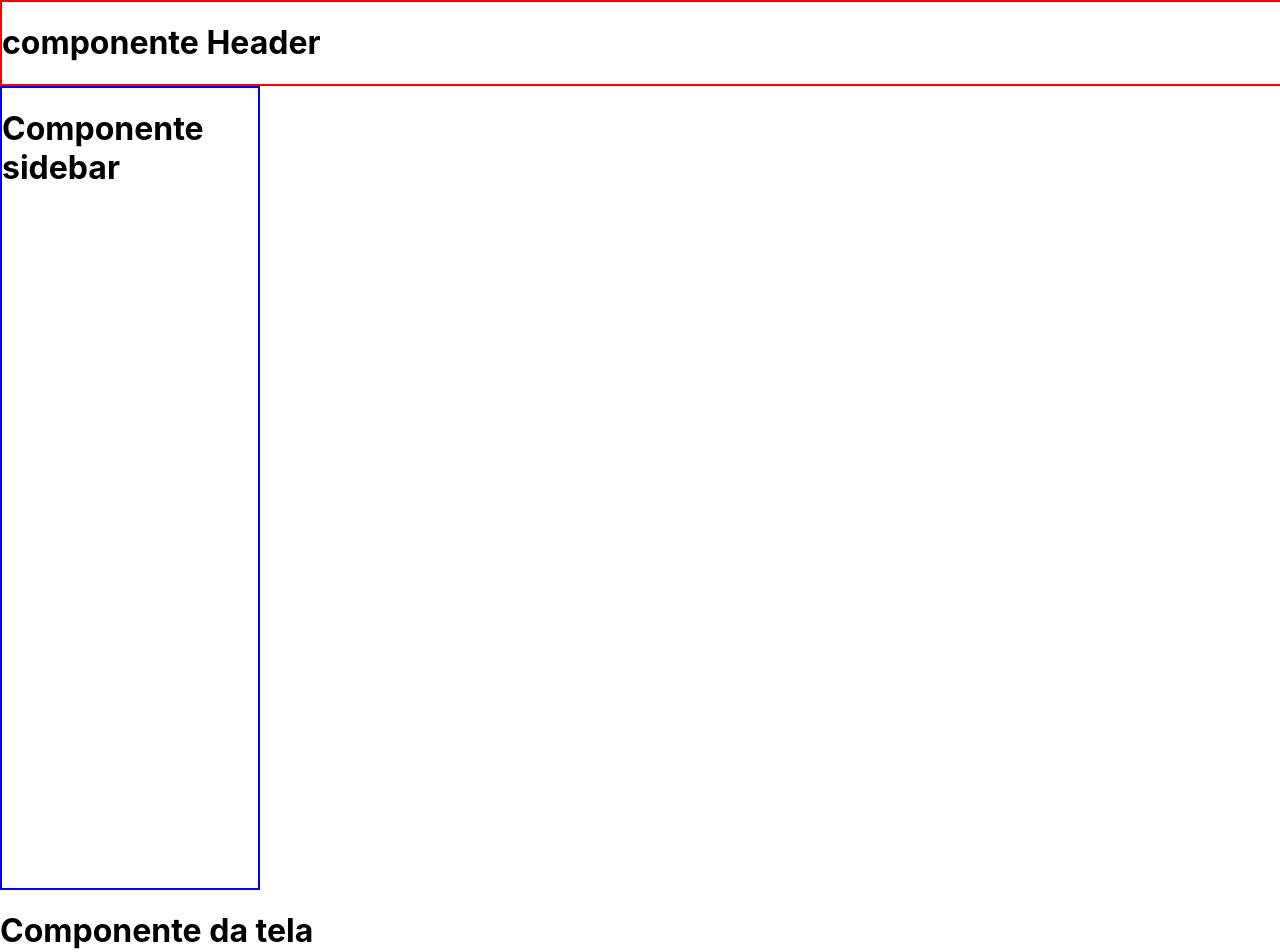
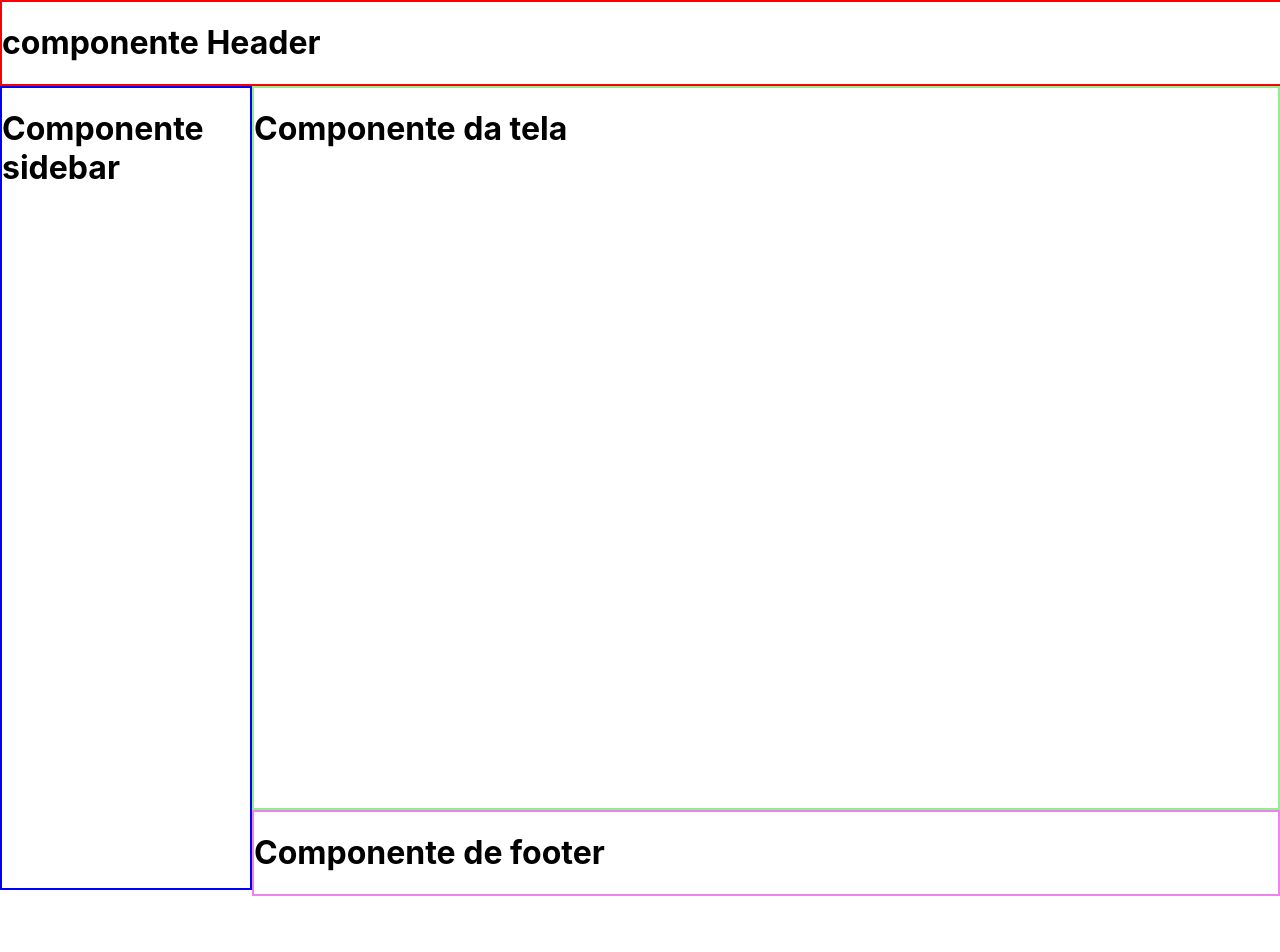
Before and after one commit to gabrielmds222/Flexbox_study, a React (Create React App) app: page / in a window 1280 px wide. Shown: the top 952 px of the page. After the commit the page ends 896 px from the top, so only its background shows below. Built offline with nearby package versions, Linux system fonts and the light colour scheme.

Commit message:
feat: Adiciona estilização do conteúdo da página

```diff
--- a/src/components/Flex/style.css
+++ b/src/components/Flex/style.css
@@ -11,7 +11,6 @@
 
 .content {
   display: flex;
-  flex-direction: column;
 }
 
 .sidebar {
@@ -19,3 +18,19 @@
   width: 20vw;
   border: 2px solid blue;
 }
+
+.right-content {
+  display: flex;
+  flex-direction: column;
+}
+
+.page {
+  height: 90vh;
+  width: 80vw;
+  border: 2px solid lightgreen;
+}
+
+.footer {
+  width: 80vw;
+  border: 2px solid violet;
+}
```
